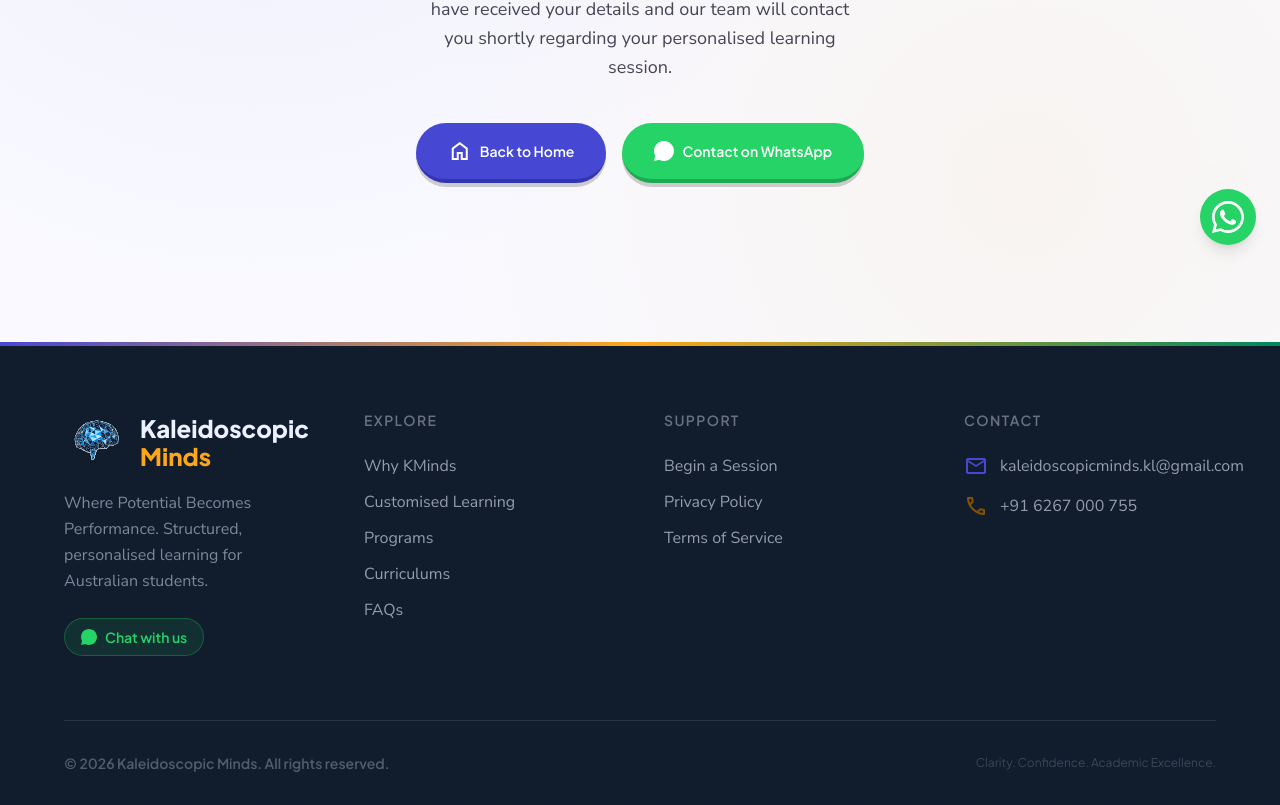
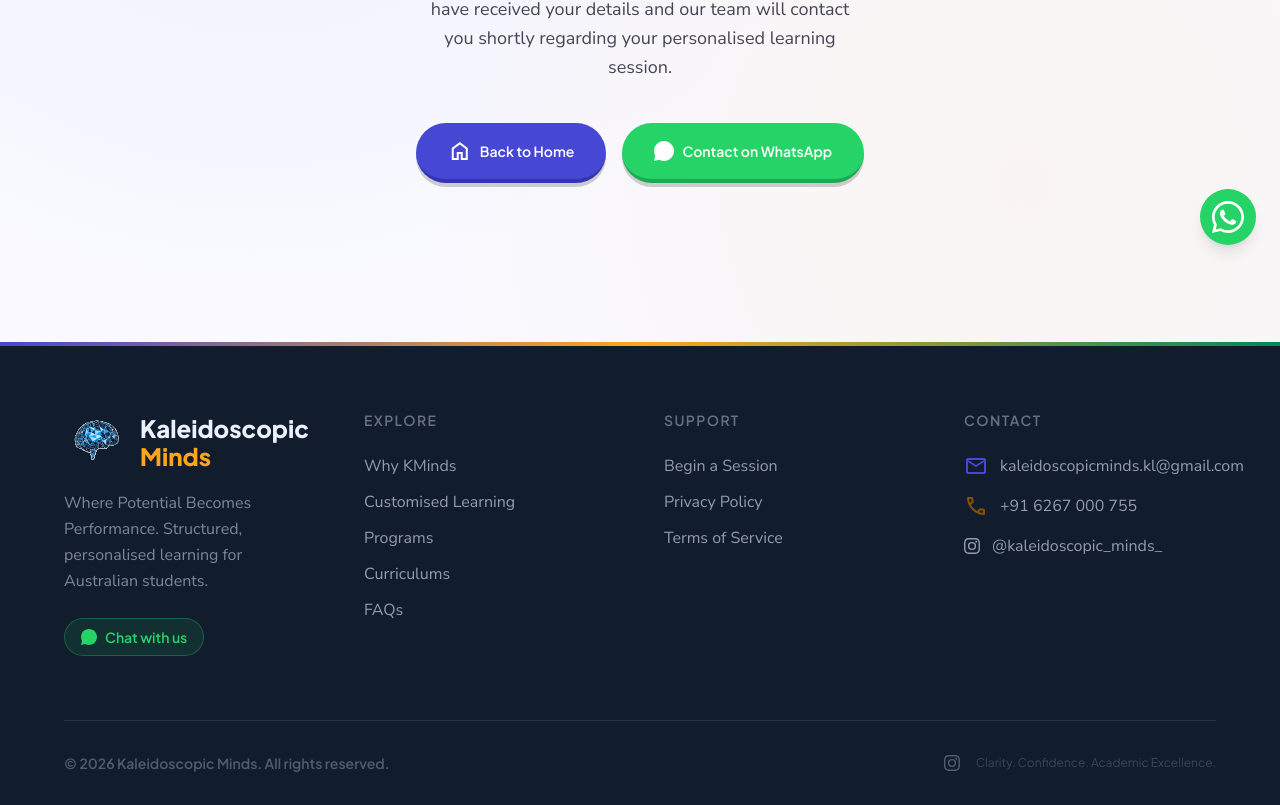
Before and after one commit to northernlightsdeveloper/kminds, a Next.js app: page /thank-you in a window 1280 px wide. Shown: the part 531-1336 px from the top of the page. Built offline with nearby package versions, Linux system fonts and the light colour scheme.

Commit message:
add Instagram link to footer

```diff
--- a/src/components/layout/Footer.tsx
+++ b/src/components/layout/Footer.tsx
@@ -2,10 +2,15 @@
 import Link from "next/link";
 import { footerLinks, contactInfo } from "@/data/content";
 
+const InstagramIcon = () => (
+  <svg viewBox="0 0 24 24" className="w-4 h-4 fill-current shrink-0">
+    <path d="M12 2.163c3.204 0 3.584.012 4.85.07 3.252.148 4.771 1.691 4.919 4.919.058 1.265.069 1.645.069 4.849 0 3.205-.012 3.584-.069 4.849-.149 3.225-1.664 4.771-4.919 4.919-1.266.058-1.644.07-4.85.07-3.204 0-3.584-.012-4.849-.07-3.26-.149-4.771-1.699-4.919-4.92-.058-1.265-.07-1.644-.07-4.849 0-3.204.013-3.583.07-4.849.149-3.227 1.664-4.771 4.919-4.919 1.266-.057 1.645-.069 4.849-.069zM12 0C8.741 0 8.333.014 7.053.072 2.695.272.273 2.69.073 7.052.014 8.333 0 8.741 0 12c0 3.259.014 3.668.072 4.948.2 4.358 2.618 6.78 6.98 6.98C8.333 23.986 8.741 24 12 24c3.259 0 3.668-.014 4.948-.072 4.354-.2 6.782-2.618 6.979-6.98.059-1.28.073-1.689.073-4.948 0-3.259-.014-3.667-.072-4.947-.196-4.354-2.617-6.78-6.979-6.98C15.668.014 15.259 0 12 0zm0 5.838a6.162 6.162 0 100 12.324 6.162 6.162 0 000-12.324zM12 16a4 4 0 110-8 4 4 0 010 8zm6.406-11.845a1.44 1.44 0 100 2.881 1.44 1.44 0 000-2.881z" />
+  </svg>
+);
+
 export default function Footer() {
   return (
     <footer className="bg-on-surface relative overflow-hidden">
-      {/* Top gradient line */}
       <div className="w-full h-1 bg-gradient-to-r from-primary via-secondary-container to-tertiary-container" />
       <div className="absolute inset-0 dot-grid opacity-10 pointer-events-none" />
 
@@ -19,12 +24,10 @@
                 alt="Kaleidoscopic Minds"
                 className="h-16 w-auto"
               />
-
               <div className="leading-tight">
                 <div className="font-headline font-extrabold text-inverse-on-surface text-2xl">
                   Kaleidoscopic
                 </div>
-
                 <div className="font-headline font-extrabold text-secondary-container text-2xl -mt-1">
                   Minds
                 </div>
@@ -34,7 +37,6 @@
               Where Potential Becomes Performance. Structured, personalised
               learning for Australian students.
             </p>
-            {/* WhatsApp CTA */}
             <a
               href={`https://wa.me/${contactInfo.whatsapp}`}
               target="_blank"
@@ -104,6 +106,18 @@
                 </span>
                 {contactInfo.phone}
               </li>
+              {/* Instagram */}
+              <li>
+                <a
+                  href={contactInfo.instagram}
+                  target="_blank"
+                  rel="noopener noreferrer"
+                  className="flex items-center gap-3 text-inverse-on-surface/60 font-body text-body-md hover:text-[#E1306C] transition-colors"
+                >
+                  <InstagramIcon />
+                  @kaleidoscopic_minds_
+                </a>
+              </li>
             </ul>
           </div>
         </div>
@@ -114,9 +128,21 @@
             © {new Date().getFullYear()} Kaleidoscopic Minds. All rights
             reserved.
           </p>
-          <p className="text-inverse-on-surface/20 font-headline text-xs">
-            Clarity. Confidence. Academic Excellence.
-          </p>
+          <div className="flex items-center gap-4">
+            {/* Instagram icon */}
+            <a
+              href={contactInfo.instagram}
+              target="_blank"
+              rel="noopener noreferrer"
+              aria-label="Instagram"
+              className="text-inverse-on-surface/30 hover:text-[#E1306C] transition-colors"
+            >
+              <InstagramIcon />
+            </a>
+            <p className="text-inverse-on-surface/20 font-headline text-xs">
+              Clarity. Confidence. Academic Excellence.
+            </p>
+          </div>
         </div>
       </div>
     </footer>
--- a/src/data/content.ts
+++ b/src/data/content.ts
@@ -438,4 +438,5 @@
   email: "kaleidoscopicminds.kl@gmail.com",
   phone: "+91 6267 000 755",
   whatsapp: "916267000755",
+  instagram: "https://www.instagram.com/kaleidoscopic_minds_/",
 };
```
